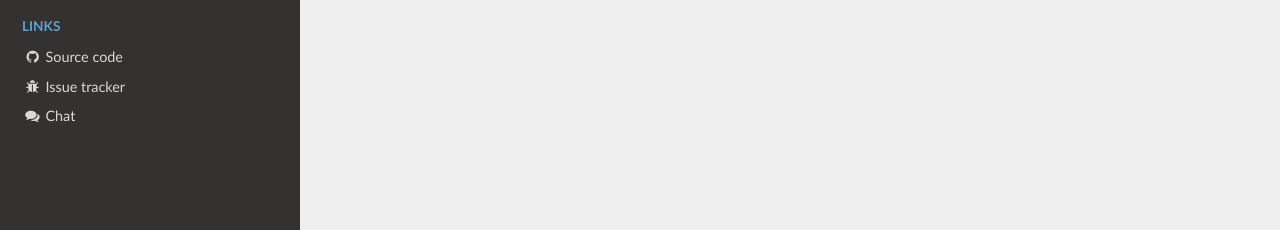
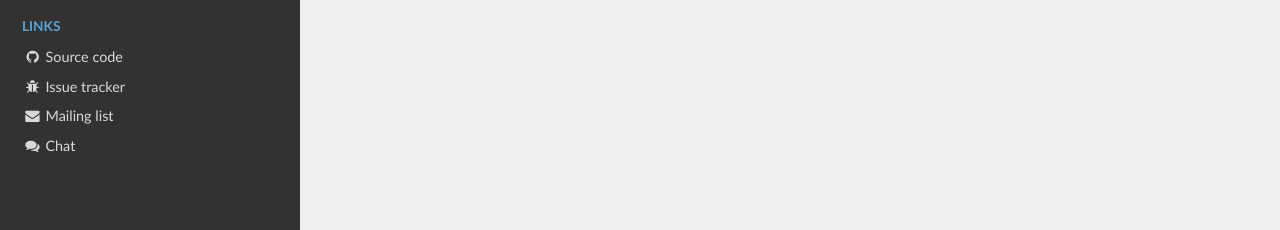
Before and after one commit to pleiszenburg/bewegung, a Sphinx documentation site: the page built from docs/colors.rst, in a window 1280 px wide. Shown: the part 667-897 px from the top of the page. Built offline with Sphinx 7.4.7 and the Read the Docs theme 2.0.0, drawn with Linux system fonts in a browser that asks for light colours; pages that are not in the unit, such as notebooks, are missing from menus; the version number is read from the project's files by our own code.

Commit message:
mailing list

```diff
--- a/docs/conf.py
+++ b/docs/conf.py
@@ -91,7 +91,7 @@ html_context = {
         # ('<i class="fa fa-rss fa-fw"></i> Blog', 'https://www.000'),
         ('<i class="fa fa-github fa-fw"></i> Source code', 'https://github.com/pleiszenburg/bewegung'),
         ('<i class="fa fa-bug fa-fw"></i> Issue tracker', 'https://github.com/pleiszenburg/bewegung/issues'),
-        # ('<i class="fa fa-envelope fa-fw"></i> Mailing list', 'https://groups.io/g/bewegung-dev'),
+        ('<i class="fa fa-envelope fa-fw"></i> Mailing list', 'https://groups.io/g/bewegung-dev'),
         ('<i class="fa fa-comments fa-fw"></i> Chat', 'https://matrix.to/#/#bewegung:matrix.org'),
         # ('<i class="fa fa-file-text fa-fw"></i> Citation', 'https://doi.org/000'),
     ],
--- a/docs/index.rst
+++ b/docs/index.rst
@@ -31,8 +31,11 @@ bewegung - a versatile video renderer
 .. |chat| image:: https://img.shields.io/matrix/bewegung:matrix.org.svg?style=flat-square
 	:target: https://matrix.to/#/#bewegung:matrix.org
 	:alt: Matrix Chat Room
+.. |mailing_list| image:: https://img.shields.io/badge/mailing%20list-groups.io-8cbcd1.svg?style=flat-square
+	:target: https://groups.io/g/bewegung-dev
+	:alt: Mailing List
 
-|docs_master| |license| |status| |pypi_version| |conda_version| |pypi_versions| |chat|
+|docs_master| |license| |status| |pypi_version| |conda_version| |pypi_versions| |chat| |mailing_list|
 
 .. warning::
 
```
Also changed, not shown: README.md (+1 -0 lines).
